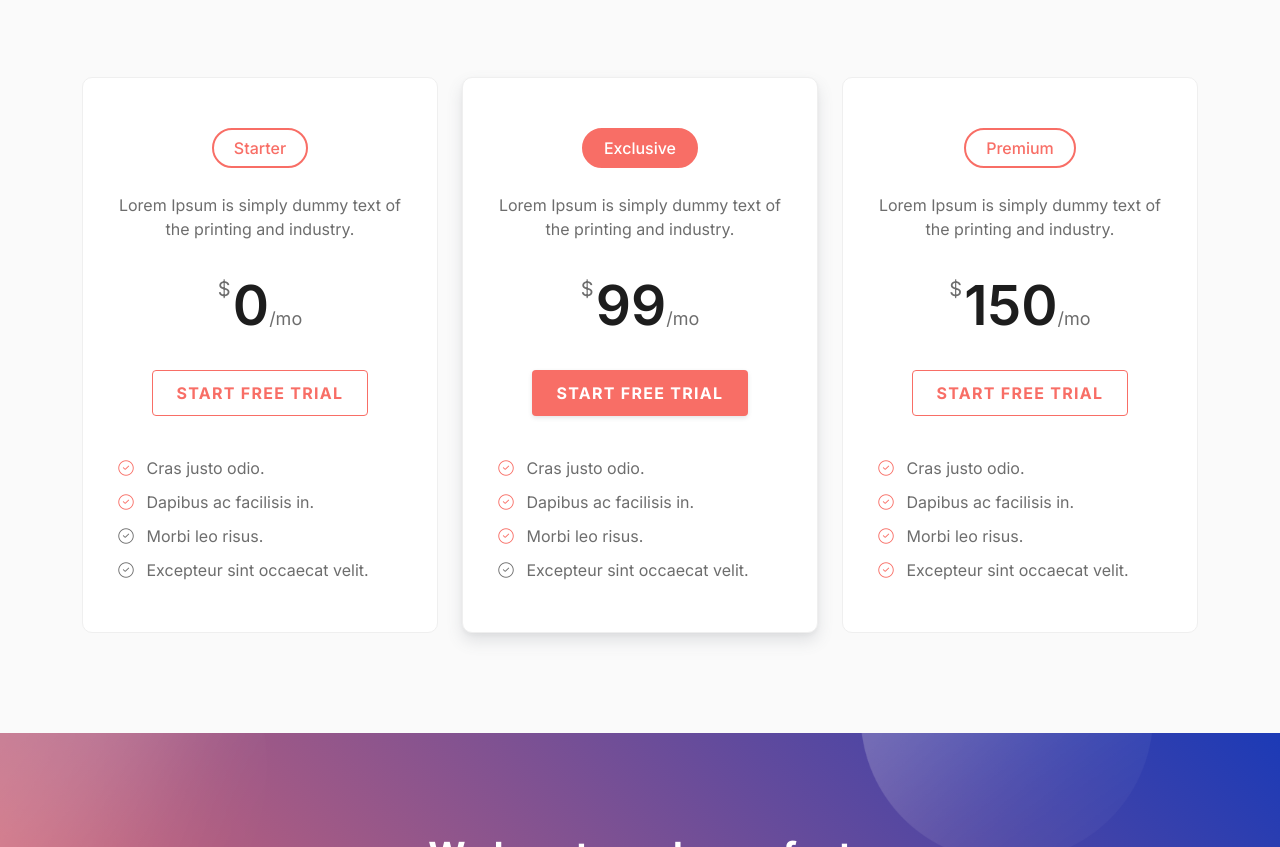
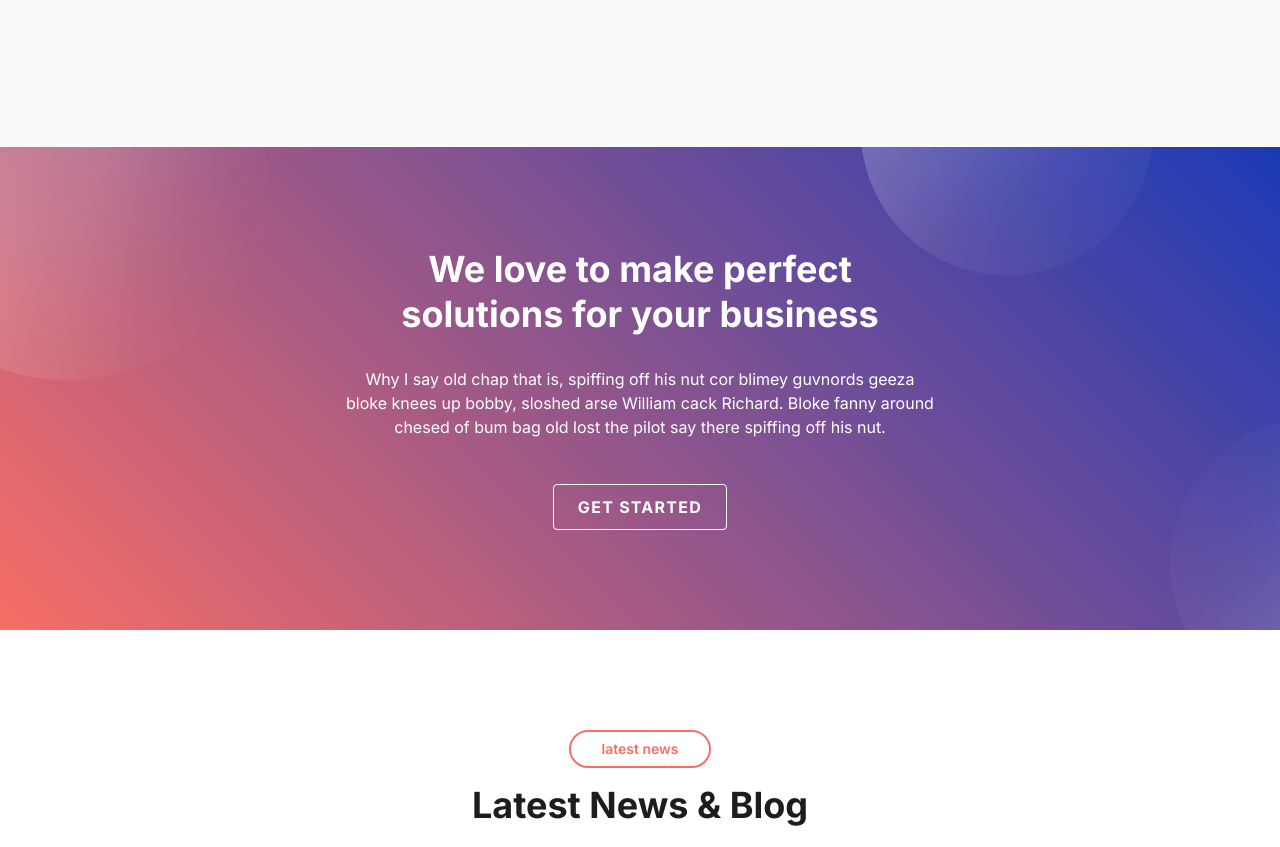
Before and after one commit to CourageousHopeArtTherapy/CourageousHopeArtTherapy.github.io, a plain HTML site: page index.html in a window 1280 px wide. Shown: the part 2719-3566 px from the top of the page. Drawn offline with Linux system fonts and the light colour scheme.

Commit message:
remove pricing

```diff
--- a/index.html
+++ b/index.html
@@ -274,11 +274,8 @@
     <!-- container -->
   </section>
 
-  <!--====== ABOUT FIVE PART ENDS ======-->
 
-  <!-- ===== service-area start ===== -->
   <section id="services" class="services-area services-eight">
-    <!--======  Start Section Title Five ======-->
     <div class="section-title-five">
       <div class="container">
         <div class="row">
@@ -387,12 +384,9 @@
       </div>
     </div>
   </section>
-  <!-- ===== service-area end ===== -->
 
 
-  <!-- Start Pricing  Area -->
   <section id="pricing" class="pricing-area pricing-fourteen">
-    <!--======  Start Section Title Five ======-->
     <div class="section-title-five">
       <div class="container">
         <div class="row">
@@ -407,105 +401,11 @@
             </div>
           </div>
         </div>
-        <!-- row -->
-      </div>
-      <!-- container -->
-    </div>
-    <!--======  End Section Title Five ======-->
-    <div class="container">
-      <div class="row">
-        <div class="col-lg-4 col-md-6 col-12">
-          <div class="pricing-style-fourteen">
-            <div class="table-head">
-              <h6 class="title">Starter</h4>
-                <p>Lorem Ipsum is simply dummy text of the printing and industry.</p>
-                <div class="price">
-                  <h2 class="amount">
-                    <span class="currency">$</span>0<span class="duration">/mo </span>
-                  </h2>
-                </div>
-            </div>
-
-            <div class="light-rounded-buttons">
-              <a href="javascript:void(0)" class="btn primary-btn-outline">
-                Start free trial
-              </a>
-            </div>
-
-            <div class="table-content">
-              <ul class="table-list">
-                <li> <i class="lni lni-checkmark-circle"></i> Cras justo odio.</li>
-                <li> <i class="lni lni-checkmark-circle"></i> Dapibus ac facilisis in.</li>
-                <li> <i class="lni lni-checkmark-circle deactive"></i> Morbi leo risus.</li>
-                <li> <i class="lni lni-checkmark-circle deactive"></i> Excepteur sint occaecat velit.</li>
-              </ul>
-            </div>
-          </div>
-        </div>
-        <div class="col-lg-4 col-md-6 col-12">
-          <div class="pricing-style-fourteen middle">
-            <div class="table-head">
-              <h6 class="title">Exclusive</h4>
-                <p>Lorem Ipsum is simply dummy text of the printing and industry.</p>
-                <div class="price">
-                  <h2 class="amount">
-                    <span class="currency">$</span>99<span class="duration">/mo </span>
-                  </h2>
-                </div>
-            </div>
-
-            <div class="light-rounded-buttons">
-              <a href="javascript:void(0)" class="btn primary-btn">
-                Start free trial
-              </a>
-            </div>
-
-            <div class="table-content">
-              <ul class="table-list">
-                <li> <i class="lni lni-checkmark-circle"></i> Cras justo odio.</li>
-                <li> <i class="lni lni-checkmark-circle"></i> Dapibus ac facilisis in.</li>
-                <li> <i class="lni lni-checkmark-circle"></i> Morbi leo risus.</li>
-                <li> <i class="lni lni-checkmark-circle deactive"></i> Excepteur sint occaecat velit.</li>
-              </ul>
-            </div>
-          </div>
-        </div>
-        <div class="col-lg-4 col-md-6 col-12">
-          <div class="pricing-style-fourteen">
-            <div class="table-head">
-              <h6 class="title">Premium</h4>
-                <p>Lorem Ipsum is simply dummy text of the printing and industry.</p>
-                <div class="price">
-                  <h2 class="amount">
-                    <span class="currency">$</span>150<span class="duration">/mo </span>
-                  </h2>
-                </div>
-            </div>
-
-            <div class="light-rounded-buttons">
-              <a href="javascript:void(0)" class="btn primary-btn-outline">
-                Start free trial
-              </a>
-            </div>
-
-            <div class="table-content">
-              <ul class="table-list">
-                <li> <i class="lni lni-checkmark-circle"></i> Cras justo odio.</li>
-                <li> <i class="lni lni-checkmark-circle"></i> Dapibus ac facilisis in.</li>
-                <li> <i class="lni lni-checkmark-circle"></i> Morbi leo risus.</li>
-                <li> <i class="lni lni-checkmark-circle"></i> Excepteur sint occaecat velit.</li>
-              </ul>
-            </div>
-          </div>
-        </div>
       </div>
     </div>
   </section>
-  <!--/ End Pricing  Area -->
 
 
-
-  <!-- Start Cta Area -->
   <section id="call-action" class="call-action">
     <div class="container">
       <div class="row justify-content-center">
```
